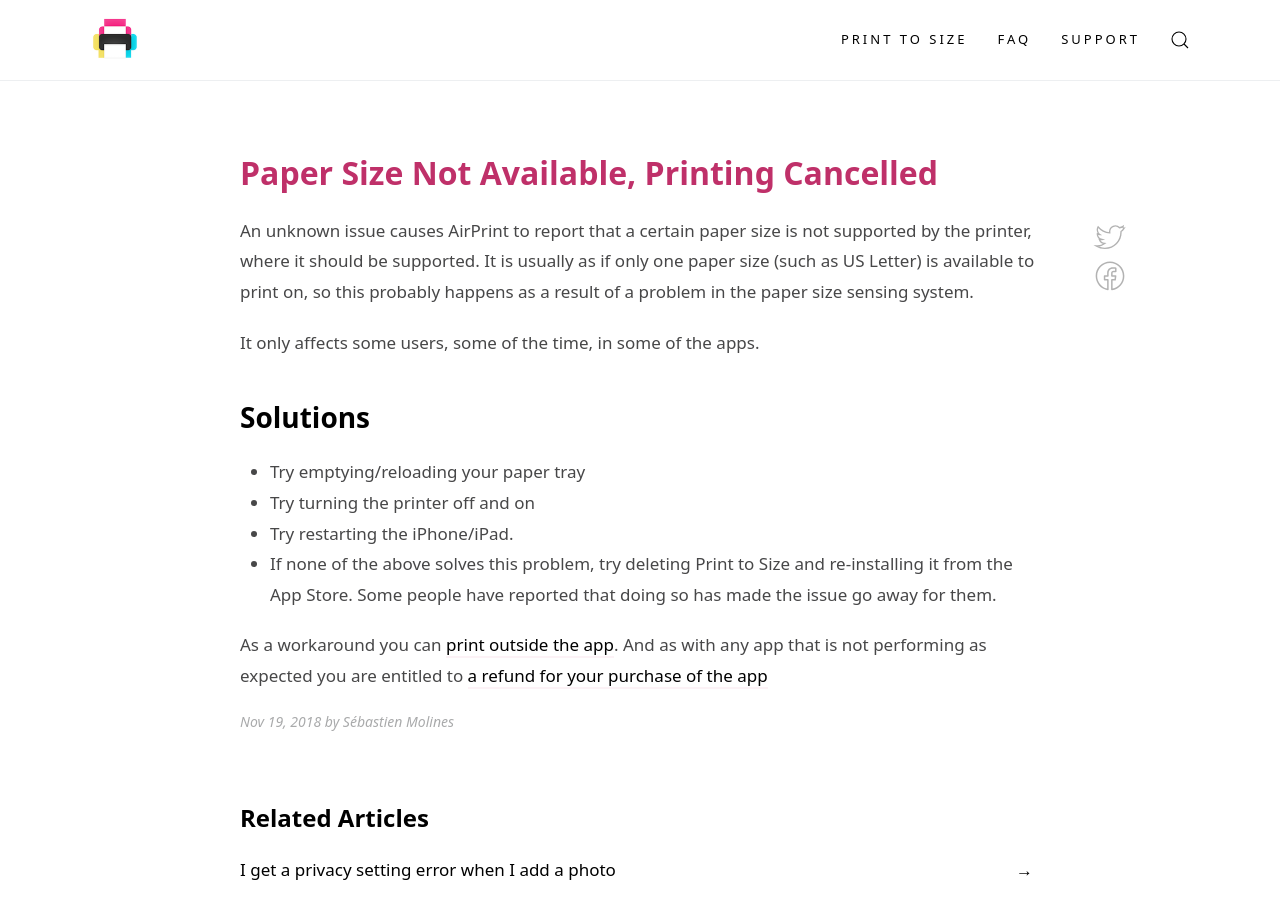
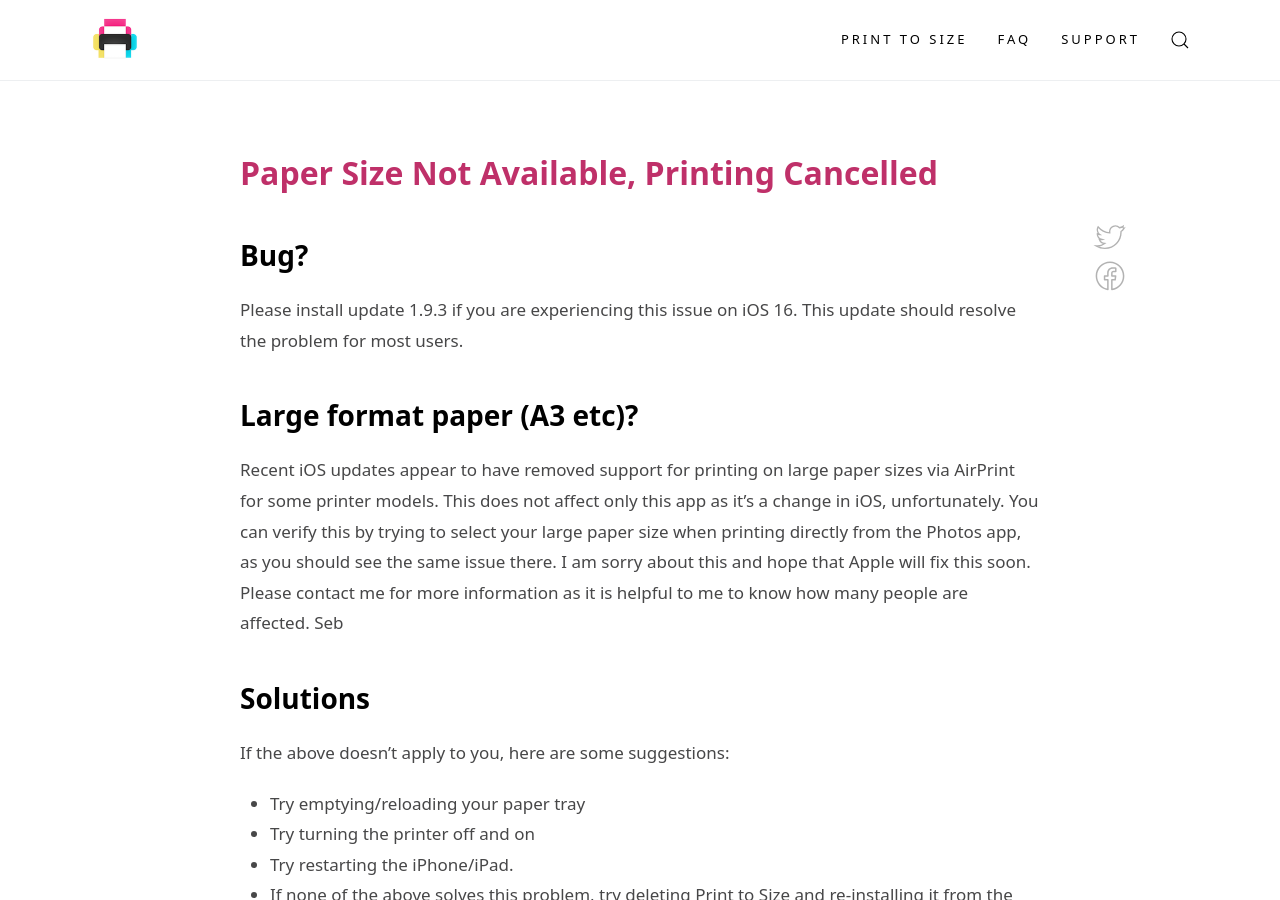
Before and after one commit to Clafou/support.print, a Jekyll site: the page built from _posts/2018-11-19-paper-not-listed.md, in a window 1280 px wide and 900 px high. Built offline with Jekyll 4.4.1, drawn with Linux system fonts in a browser that asks for light colours.

Commit message:
Update for v1.9.3 with info on the paper size bug.

```diff
--- a/_posts/2018-11-19-paper-not-listed.md
+++ b/_posts/2018-11-19-paper-not-listed.md
@@ -4,11 +4,15 @@ title: Paper Size Not Available, Printing Cancelled
 categories: [Troubleshooting]
 ---
 
-An unknown issue causes AirPrint to report that a certain paper size is not supported by the printer, where it should be supported. It is usually as if only one paper size (such as US Letter) is available to print on, so this probably happens as a result of a problem in the paper size sensing system.
+## Bug?
+Please install update 1.9.3 if you are experiencing this issue on iOS 16. This update should resolve the problem for most users.
 
-It only affects some users, some of the time, in some of the apps.
+## Large format paper (A3 etc)?
+Recent iOS updates appear to have removed support for printing on large paper sizes via AirPrint for some printer models. This does not affect only this app as it's a change in iOS, unfortunately. You can verify this by trying to select your large paper size when printing directly from the Photos app, as you should see the same issue there. I am sorry about this and hope that Apple will fix this soon. Please contact me for more information as it is helpful to me to know how many people are affected. Seb
 
 ## Solutions
+
+If the above doesn't apply to you, here are some suggestions:
 
 * Try emptying/reloading your paper tray
 * Try turning the printer off and on
```
Also changed, not shown: _posts/2019-03-06-known-bugs.md (+2 -2 lines).
